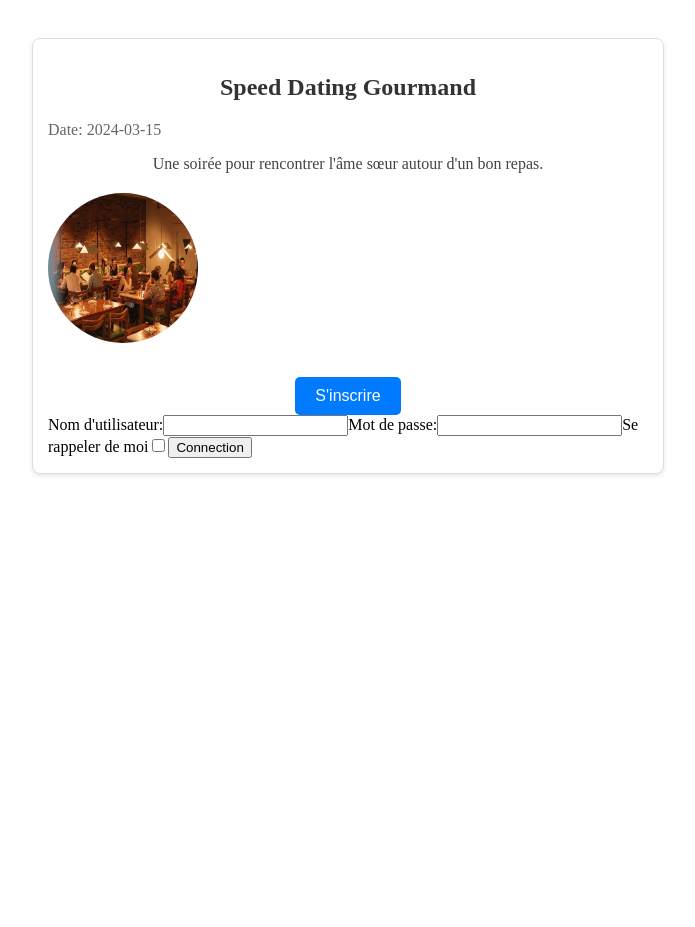
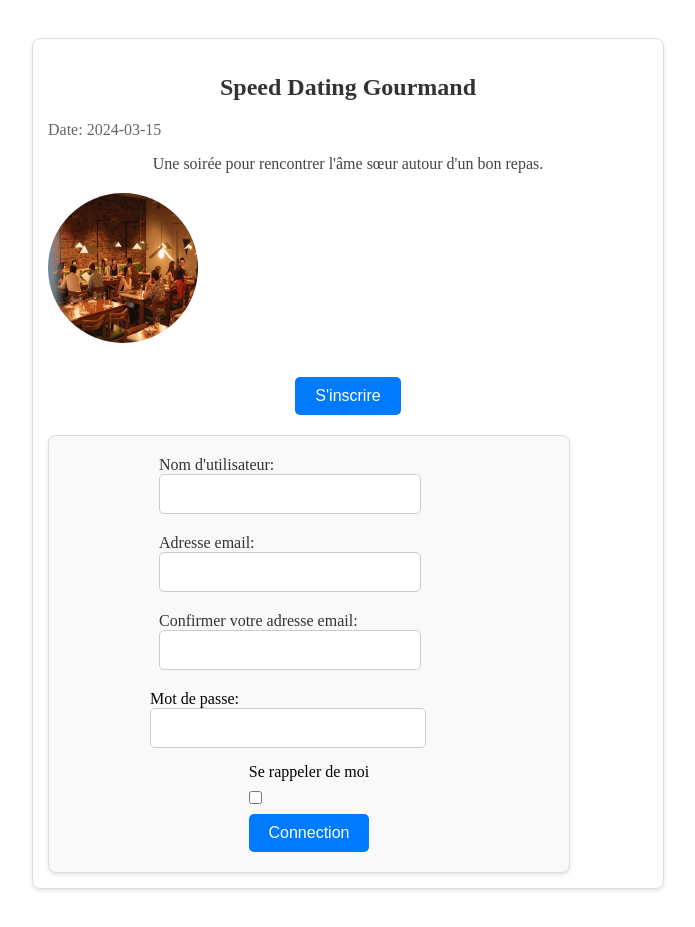
Before and after one commit to booda05/EventVerse, a Next.js app: page /Page1 in a window 1280 px wide. Both pictures are taken after a click on the button "S'inscrire". Shown: the whole page, without its empty margins (292-987 px from the left). Before the commit the page ends 800 px from the top, so only its background shows below. Built offline with nearby package versions, Linux system fonts and the light colour scheme.

Commit message:
Add files via upload

```diff
--- a/components/Form.jsx
+++ b/components/Form.jsx
@@ -11,6 +11,9 @@ export default function FormControl() {
         const handleMotDePasse = (event) => setMotDePasse(event.target.value);
         const [rappelerMoi, setRappelerMoi] = useState(false);
         const handleRappelerMoi = (event) => setRappelerMoi(event.target.checked);
+        const [email, setEmail] = useState('');
+        const [confirmEmail, setConfirmEmail] = useState('');
+        const [erreurEmail, setErreurEmail] = useState('');
 
         const [erreurNomUtilisateur, setErreurNomUtilisateur] = useState('');
         const [erreurMotDePasse, setErreurMotDePasse] = useState('');
@@ -36,18 +39,29 @@ export default function FormControl() {
             else {
                 setErreurMotDePasse('');
             }
+            if (!email || !/^[A-Z0-9._%+-]+@[A-Z0-9.-]+\.[A-Z]{2,}$/i.test(email)) {
+                estValide = false;
+                setErreurEmail('Adresse email invalide');
+            } else if (email !== confirmEmail) {
+                estValide = false;
+                setErreurEmail('Les adresses email ne correspondent pas');
+            } else {
+                setErreurEmail('');
+            }
+
 
             if(estValide) {
                 setEstSoumis(true);
             }
         }
 
-    return <form className={styles.form} onSubmit={handleSubmit}>
-        <label>
+        return <form className={styles.formContainer} onSubmit={handleSubmit}>
+            <label className={styles.label}>
             Nom d'utilisateur:
                 <input
                     type="text"
                     name="nomUtilisateur"
+                    className={styles.inputField}
                     value={nomUtilisateur}
                     onChange={handleNomUtilisateur} />
                     {erreurNomUtilisateur &&
@@ -56,9 +70,33 @@ export default function FormControl() {
         </div>
     }
     </label>
+                <label className={styles.label}>
+                Adresse email:
+                <input
+                    type="email"
+                    name="email"
+                    className={styles.inputField}
+                    value={email}
+                    onChange={(e) => setEmail(e.target.value)}
+                />
+            </label>
+            {erreurEmail && <div className={styles.erreur}>{erreurEmail}</div>}
+
+            <label className={styles.label}>
+                Confirmer votre adresse email:
+                <input
+                    type="email"
+                    name="confirmEmail"
+                    className={styles.inputField}
+                    value={confirmEmail}
+                    onChange={(e) => setConfirmEmail(e.target.value)}
+                />
+            </label>
+
             <label>
                 Mot de passe:
                 <input
+                    className={styles.inputField}
                     type="password"
                     name="motDePasse"
                     value={motDePasse}
@@ -70,15 +108,17 @@ export default function FormControl() {
                 }
             </label>
             <label>
+
                 Se rappeler de moi
                 <input
+                    className={styles.checkboxLabel}
                     type="checkbox"
                     name="rappelerMoi"
                     checked={rappelerMoi}
                     onChange={handleRappelerMoi} />
             </label>
 
-        <input type="submit" value="Connection" />
+            <input className={styles.submitButton} type="submit" value="Connection" />
 
             {estSoumis &&
                 <div>
--- a/components/Form.module.css
+++ b/components/Form.module.css
@@ -13,11 +13,13 @@
   box-shadow: 0 2px 4px rgba(0,0,0,0.1);
 }
 
-  .formTitle {
+.label {
+  font-size: 1rem;
   color: #333;
-    font-size: 1.8rem;
-    margin: 20px 0;
-    text-align: center;
+  margin-bottom: 5px;
+  text-align: left;
+  width: 80%;
+  max-width: 300px;
 }
 
 .inputField {
@@ -28,6 +30,14 @@
   border: 1px solid #ccc;
   border-radius: 5px;
   font-size: 1rem;
+}
+
+.checkboxLabel {
+  display: flex;
+  align-items: center;
+  font-size: 1rem;
+  color: #333;
+  margin: 10px 0;
 }
 
 .submitButton {
@@ -45,20 +55,18 @@
   background-color: #0056b3; /* Couleur au survol */
 }
 
-  .errorMessage {
+.erreur {
   color: #d9534f; /* Couleur pour les messages d'erreur */
   font-size: 0.9rem;
-    margin-bottom: 10px;
+  margin: 5px 0;
+  width: 80%;
+  max-width: 300px;
+  text-align: left;
 }
 
-  @media (min-width: 768px) {
-    .formContainer {
-      margin: 10px;
-      padding: 30px;
+.successMessage {
+  color: #28a745; /* Couleur pour le message de succès */
+  font-size: 1rem;
+  margin-top: 15px;
+  text-align: center;
 }
-
-    .inputField,
-    .submitButton {
-      width: 100%; /* Ajuste la largeur des champs et du bouton sur de plus grands écrans */
-    }
-  }
```
Lines whose indentation alone changed are shown as unchanged.
